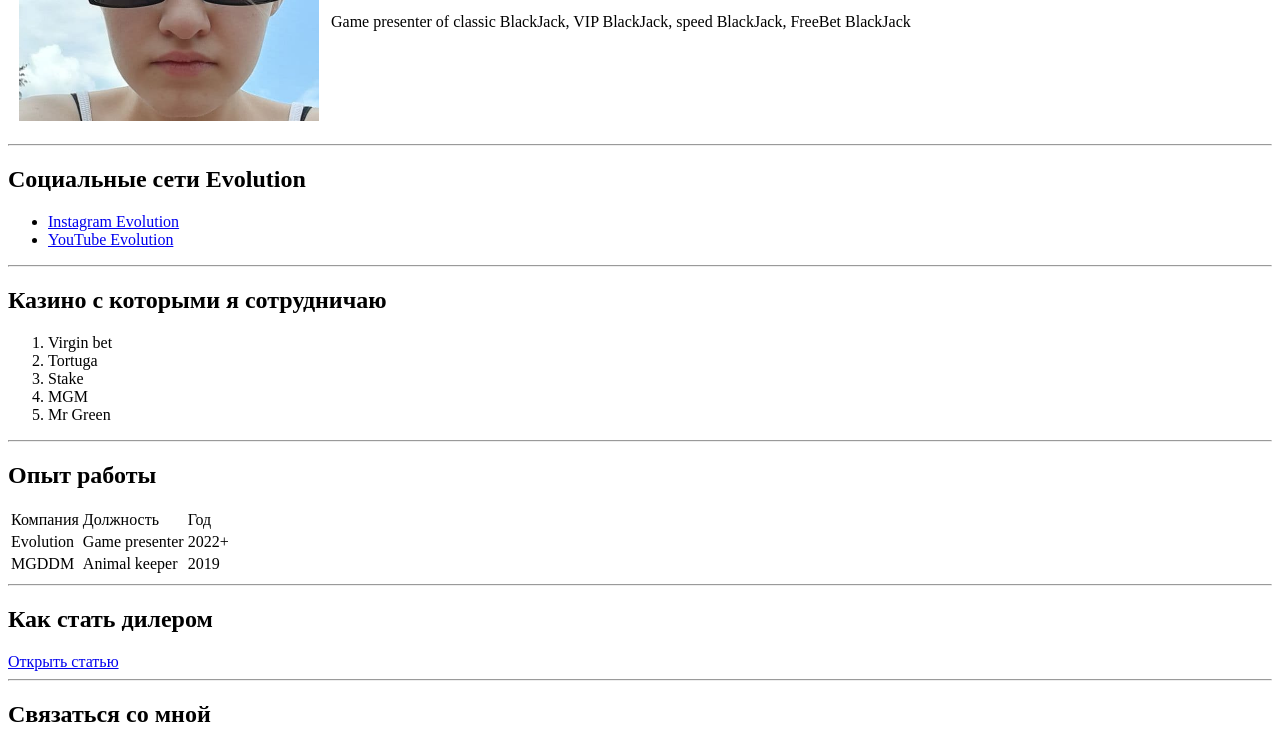
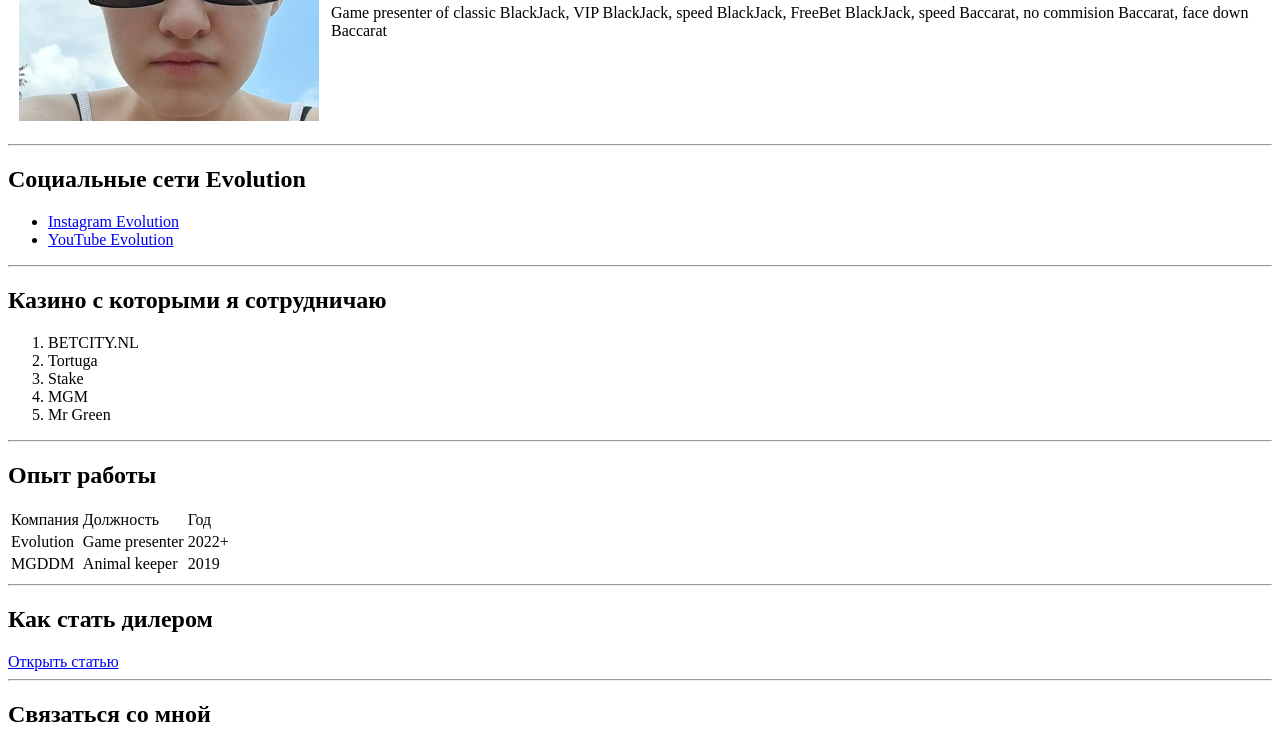
Before and after one commit to pr0damgaraj/cv, a plain HTML site: page index.html in a window 1280 px wide. Shown: the part 198-943 px from the top of the page. Drawn offline with Linux system fonts and the light colour scheme.

Commit message:
Update index.html

```diff
--- a/index.html
+++ b/index.html
@@ -13,7 +13,7 @@
         <td>
             <h1>Нина Барбакадзе</h1>
             <p><em>Я ведущий игр в компании <strong>Evolution gaming</strong></em></p>
-            <p> Game presenter of classic BlackJack, VIP BlackJack, speed BlackJack, FreeBet BlackJack</p>
+            <p> Game presenter of classic BlackJack, VIP BlackJack, speed BlackJack, FreeBet BlackJack, speed Baccarat, no commision Baccarat, face down Baccarat</p>
 
         </td>
     </tr>
@@ -33,7 +33,7 @@
 
    <h2>Казино с которыми я сотрудничаю</h2>
    <ol>
-    <li>Virgin bet</li>
+    <li>BETCITY.NL</li>
     <li>Tortuga</li>
     <li>Stake</li>
     <li>MGM</li>
```
